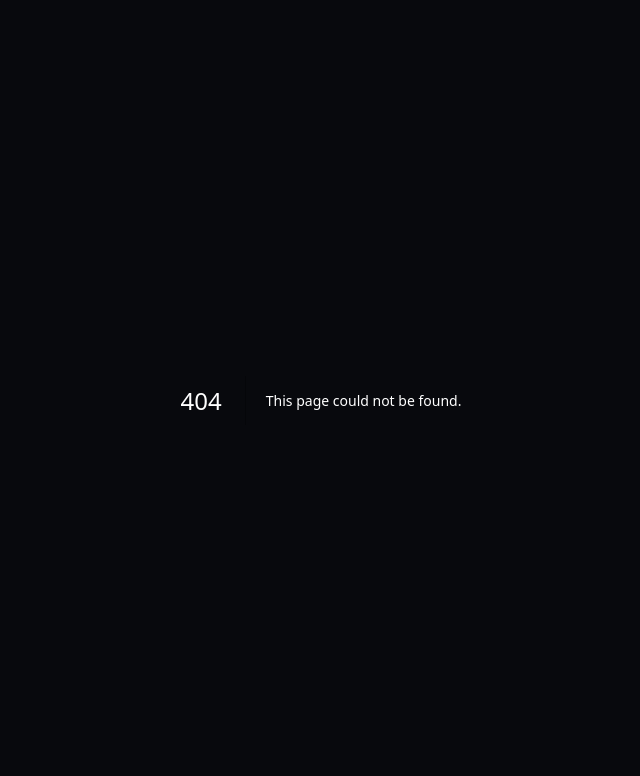
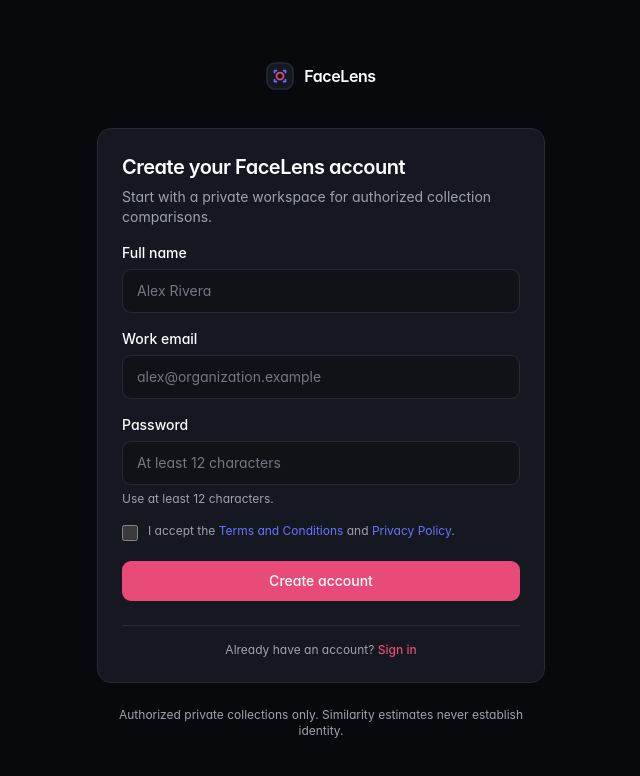
Before and after one commit to suhel6388/facelens, a Next.js app in the folder apps/web/: page /register in a window 1280 px wide. Before the commit this address had no page. Shown: the top 776 px of the page, without its empty margins (319-959 px from the left). Built offline with nearby package versions, Linux system fonts and the light colour scheme; no server answers.

Commit message:
feat(web): add /register page

```diff
--- /dev/null
+++ b/apps/web/src/app/register/page.tsx
@@ -0,0 +1,29 @@
+import type { Metadata } from "next";
+import Link from "next/link";
+import { BRAND_NAME } from "@app/types";
+import { AuthCard } from "@/components/auth/auth-card";
+import { RegisterForm } from "@/components/auth/register-form";
+
+export const metadata: Metadata = {
+  title: `Create Account — ${BRAND_NAME}`,
+  description: "Create a FaceLens account and private workspace.",
+};
+
+export default function RegisterPage() {
+  return (
+    <AuthCard
+      title="Create your FaceLens account"
+      description="Start with a private workspace for authorized collection comparisons."
+      footer={
+        <p className="text-xs text-muted">
+          Already have an account?{" "}
+          <Link href="/login" className="font-medium text-primary hover:underline">
+            Sign in
+          </Link>
+        </p>
+      }
+    >
+      <RegisterForm />
+    </AuthCard>
+  );
+}
```
